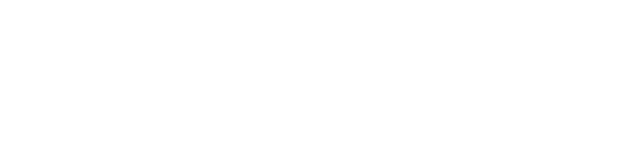
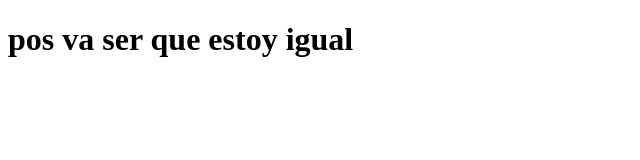
Before and after one commit to evagapi/1-3-fork, a plain HTML site: page index.html in a window 1280 px wide. Shown: the whole page, without its empty margins (0-640 px from the left). Drawn offline with Linux system fonts and the light colour scheme.

Commit message:
va mi modificacion

```diff
--- a/index.html
+++ b/index.html
@@ -3,4 +3,9 @@
 <head>
     <title>No sé qué título poner</title>
 </head>
+    <body>
+        <header>
+            <h1>pos va ser que estoy igual</h1>
+        </header>
+    </body>
 </html>
```
